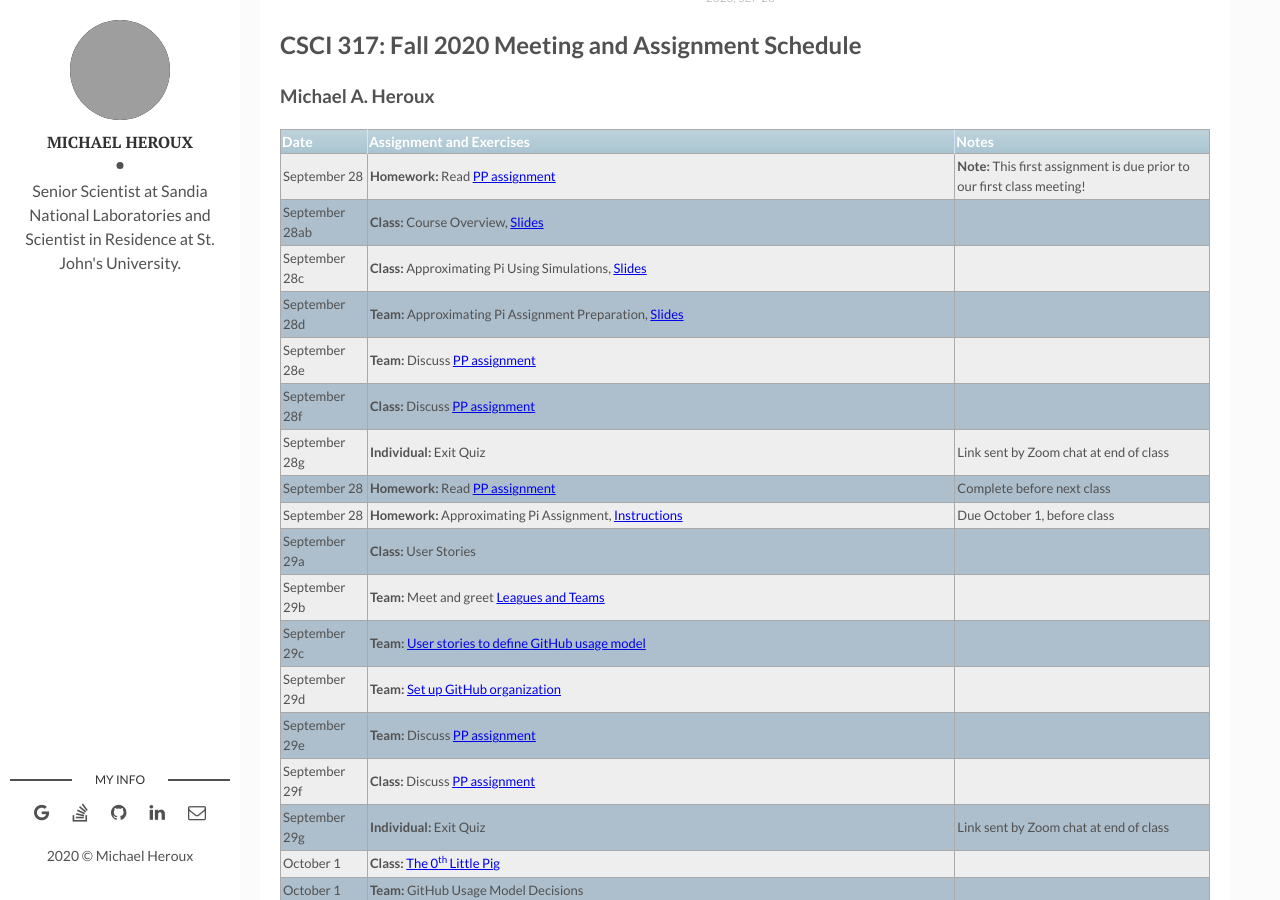
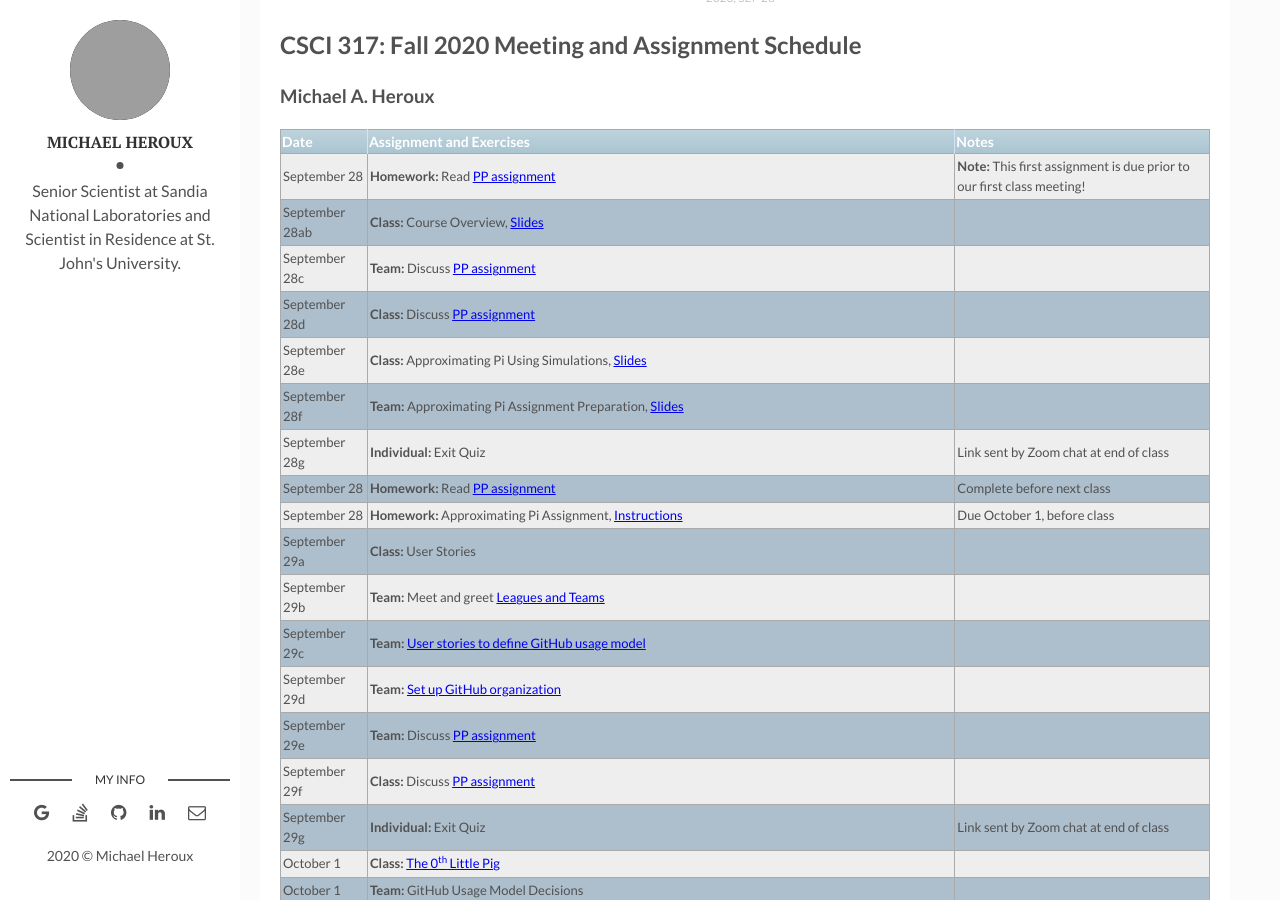
Before and after one commit to maherou/Teaching, a Jekyll site: the page built from files/CS317/2020-Fall-Class-Meeting-Schedule.md, in a window 1280 px wide and 900 px high, scrolled down 613 px. Built offline with Jekyll 4.4.1, drawn with Linux system fonts in a browser that asks for light colours; grey boxes are pictures that could not be loaded.

```diff
--- a/files/CS317/2020-Fall-Class-Meeting-Schedule.md
+++ b/files/CS317/2020-Fall-Class-Meeting-Schedule.md
@@ -18,10 +18,10 @@ location: "Collegeville, MN, USA"
 | --- | --- | --- |
 | September 28 | **Homework:** Read [PP assignment](../Pragmatic-Discussions)| **Note:** This first assignment is due prior to our first class meeting!|
 | September 28ab | **Class:** Course Overview, [Slides](../IntroToAgileAndEfficient.pdf) | |
-| September 28c | **Class:** Approximating Pi Using Simulations, [Slides](../ApproximatingPiUsingSimulations.pdf) | |
-| September 28d | **Team:** Approximating Pi Assignment Preparation, [Slides](../ApproximatingPiUsingSimulations.pdf) | |
-| September 28e | **Team:** Discuss [PP assignment](../Pragmatic-Discussions)| |
-| September 28f | **Class:** Discuss [PP assignment](../Pragmatic-Discussions)| |
+| September 28c | **Team:** Discuss [PP assignment](../Pragmatic-Discussions)| |
+| September 28d | **Class:** Discuss [PP assignment](../Pragmatic-Discussions)| |
+| September 28e | **Class:** Approximating Pi Using Simulations, [Slides](../ApproximatingPiUsingSimulations.pdf) | |
+| September 28f | **Team:** Approximating Pi Assignment Preparation, [Slides](../ApproximatingPiUsingSimulations.pdf) ||
 | September 28g | **Individual:** Exit Quiz | Link sent by Zoom chat at end of class |
 | September 28 | **Homework:** Read [PP assignment](../Pragmatic-Discussions)| Complete before next class |
 | September 28 | **Homework:** Approximating Pi Assignment, [Instructions](../FindingPi) | Due October 1, before class |
```
